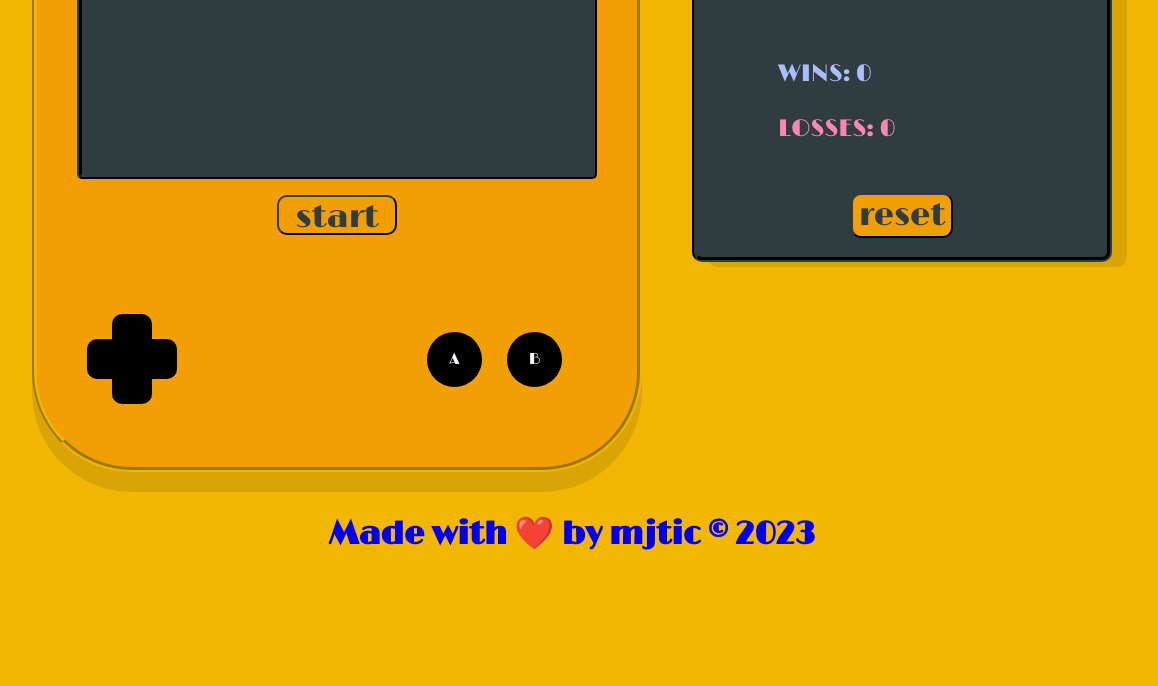
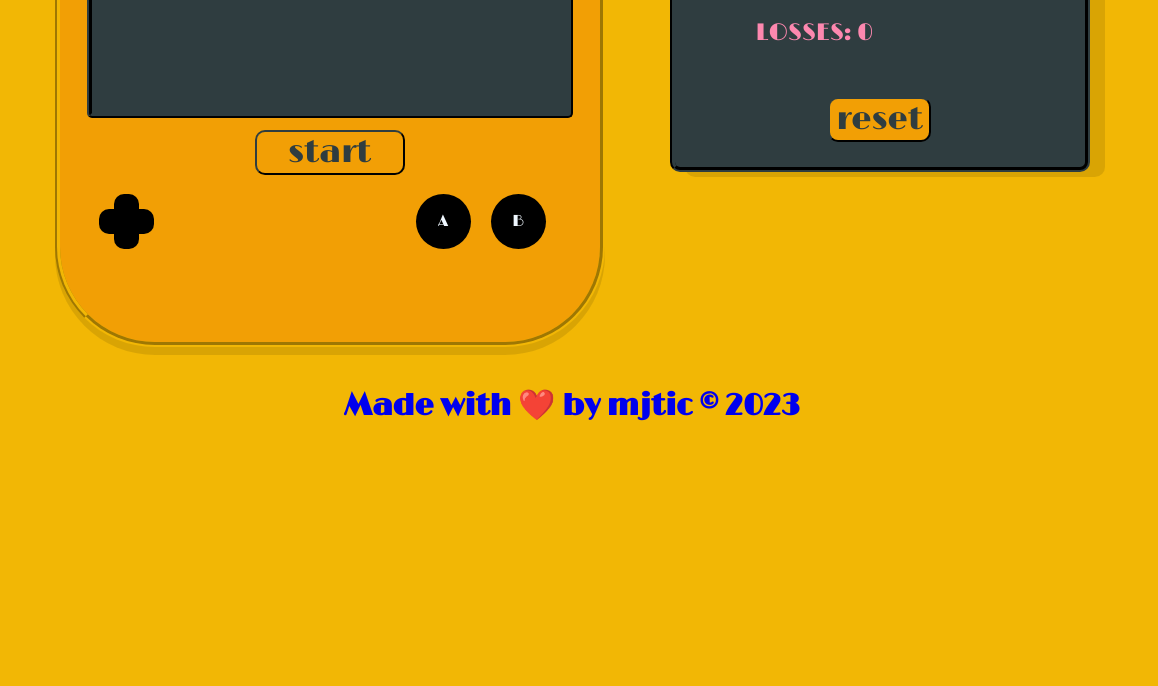
Before and after one commit to mjtic/word-game, a plain HTML site: page index.html in a window 1536 px wide. Shown: the part 398-1084 px from the top of the page, without its empty margins (196-1354 px from the left). After the commit the page ends 897 px from the top, so only its background shows below. Drawn offline with nearby package versions, Linux system fonts and the light colour scheme.

Commit message:
updated media query

```diff
--- a/style.css
+++ b/style.css
@@ -94,19 +94,6 @@ h1 {
   justify-content: center;
   align-items: center;
 }
-#startBtn {
-  max-width: 120px;
-  max-height: 40px;
-  width: 100%;
-  height: 100%;
-  border-radius: 10px;
-  background-color: var(--secondPrimary);
-  border-color: var(--secondary);
-  color: var(--secondary);
-  font-size: 32px;
-  font-family: "Limelight", sans-serif;
-  cursor: pointer;
-}
 
 #displayOnly {
   display: flex;
@@ -119,6 +106,7 @@ h1 {
   display: flex;
   flex-direction: row;
 }
+
 #horizontalArrow {
   background-color: #000000;
   width: 40px;
@@ -185,8 +173,8 @@ ul {
   list-style: none;
 }
 
-/* reset button */
-#resetBtn {
+/* button */
+button{
   max-width: 150px;
   max-height: 45px;
   width: 100%;
@@ -216,11 +204,12 @@ footer a:visited {
 }
 footer a:hover {
   transform: translateY(-2px);
+  color: var(--secondaryPink);
   transition: transform 0.3s ease-in-out;
 }
 
-
-@media screen and (max-width:320px) {
+/* small screen */
+@media screen and (min-width:320px) {
   body{
     padding:5px;
   }
@@ -235,25 +224,22 @@ footer a:hover {
     background-color: var(--secondPrimary);
     width: 280px;
     height: 520px;
+    box-shadow: 0px 3px 0px 0px rgba(0, 0, 1, 0.1);
   }
-  #startBtn {
-    width: 80%;
-    height: 90%;
-    font-size: 26px;
-  }
+
   #horizontalArrow {
-    width: 20px;
-    height: 50px;
+    width: 25px;
+    height: 55px;
   }
   #verticalArrow {
-    width: 20px;
-    height: 50px;
+    width: 25px;
+    height: 55px;
   }
   #circleA,
   #circleB {
-  width: 25px;
-  height: 25px;
-  gap: 0px;
+  width: 30px;
+  height: 30px;
+  gap: 25px;
 }
 #boardContainer {
   width: 280px;
@@ -262,4 +248,134 @@ footer a:hover {
 h1,h3{
   font-size: 18px;
 }
+button{
+  width: 100%;
+  height: 90%;
+  font-size: 30px;
 }
+#displayOnly {
+  width: 80%;
+  height: 10%;
+  justify-content: space-between;
+}
+}
+/* medium */
+@media screen and (min-width: 768px) {
+  body{
+    padding:25px;
+  }
+  #wordgameContainer {
+    gap: 25px;
+  }
+  #gameContainer {
+    width: 400px;
+    height: 550px;
+    box-shadow: 0px 8px 0px 0px rgba(0, 0, 1, 0.1);
+  }
+  #circleA,
+  #circleB {
+  width: 35px;
+  height: 35px;
+  gap: 25px;
+}
+#boardContainer {
+  width: 350px;
+  height: 250px;
+}
+h1,h3{
+  font-size: 20px;
+}
+button{
+  width: 100%;
+  height: 90%;
+  font-size: 30px;
+}
+#displayOnly {
+  width: 75%;
+  height: 10%;
+}
+}
+/* tablet */
+@media screen and (min-width: 834px) {
+  body{
+    padding:40px;
+  }
+  #wordgameContainer {
+    gap: 50px;
+  }
+  #gameContainer {
+    width: 450px;
+    height: 600px;
+  }
+  #circleA,
+  #circleB {
+  width: 40px;
+  height: 40px;
+  gap: 25px;
+}
+#boardContainer {
+  width: 400px;
+  height: 250px;
+}
+h1,h3{
+  font-size: 22px;
+}
+button{
+  width: 100%;
+  height: 90%;
+  font-size: 30px;
+}
+#displayOnly {
+  width: 80%;
+  height: 10%;
+}
+
+}
+/* large screen */
+@media screen and (min-width: 1024px) {
+  body{
+    padding:40px;
+  }
+  #wordgameContainer {
+    display: flex;
+    flex-direction: row;
+    gap: 55px;
+  }
+}
+/* larger screen */
+@media screen and (min-width: 1366px) {
+  body{
+    padding:45px;
+  }
+  #wordgameContainer {
+    display: flex;
+    flex-direction: row;
+    gap: 65px;
+  }
+  #gameContainer {
+    width: 550px;
+    height: 700px;
+  }
+  #circleA,
+  #circleB {
+  width: 55px;
+  height: 55px;
+  gap: 25px;
+}
+#boardContainer {
+  width: 500px;
+  height: 400px;
+}
+h1,h3{
+  font-size: 30px;
+}
+button{
+  width: 100%;
+  height: 100%;
+  font-size: 32px;
+}
+#displayOnly {
+  width: 80%;
+  height: 10%;
+}
+}
```
